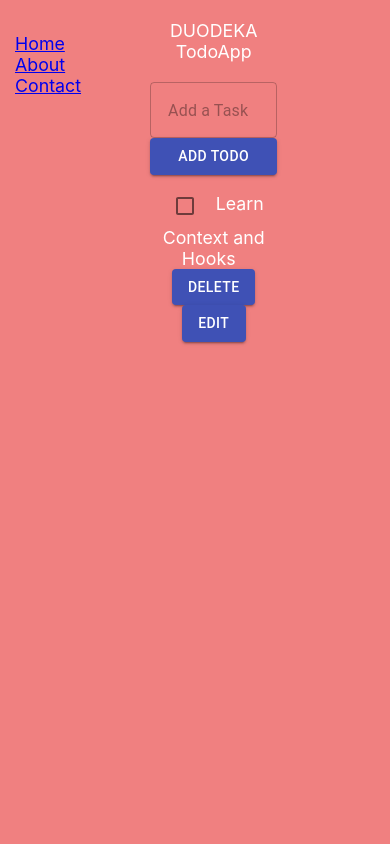
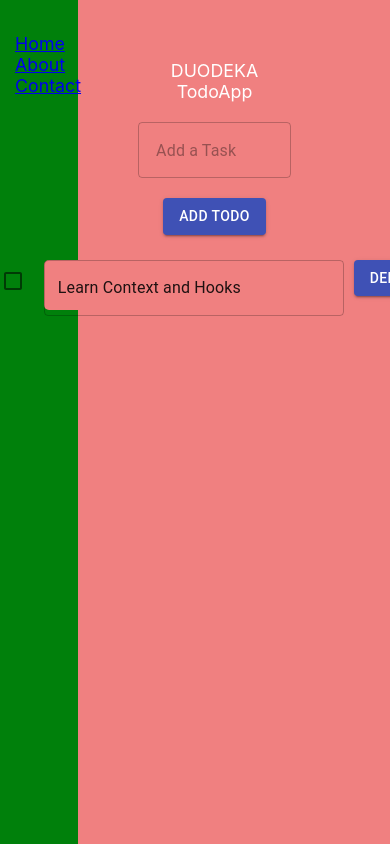
Before and after one commit to kumkumsingh/todoapp, a React (Create React App) app: page / in a window 390 px wide. Shown: the top 844 px of the page. Built offline with nearby package versions, Linux system fonts and the light colour scheme.

Commit message:
added some css for media query

```diff
--- a/src/App.css
+++ b/src/App.css
@@ -1,28 +1,42 @@
 
-@media (prefers-reduced-motion: no-preference) {
-
+@media screen and (max-width:888px ) {
+ .App-header{
+   width:100%
+ }
+ div.flexColumns:nth-of-type(1) {
+   width: 20%;
+ }
+ div.flexColumns:nth-of-type(2) {
+ width:70%;
+ }
+ div.flexColumns:nth-of-type(3) {
+   width:10%
+ }
 }
 
 .App-header {
   background-color:lightcoral;
-  min-height: 100vh;
+  /* min-height: 100vh; */
   display: flex;
   flex-direction: row;
   font-size: calc(10px + 2vmin);
   color: white;
+  width:100%;
 }
 
 div.flexColumns:nth-of-type(1) {
- flex: none;
- width: 150px;
+ flex: 2;
+ /* width: 150px; */
+ justify-content: center;
 }
 
 div.flexColumns:nth-of-type(2) {
   flex: 7;
+  text-align: center;
  }
  div.flexColumns:nth-of-type(3) {
-  flex: none;
-  width: 150px;
+  flex: 1;
+  /* width: 150px; */
  }
 .App-link {
   color: #61dafb;
@@ -30,15 +44,40 @@ div.flexColumns:nth-of-type(2) {
 
 .TodoList {
  display: flex;
+ padding: 50px;
  flex-direction: column;
  text-align: center;
 }
-.TodoListText {
- padding: 20px;
+
+.TodoListRow1 {
+  padding: 10px;
 }
 
+.TodoListRow2 {
+  padding: 10px;
+}
+.TodoListRow3 {
+  padding: 10px;
+}
 .spaceList {
   padding: 10px;
+  display: flex;
+  justify-content: center;
+  flex-direction: row;
+  text-align: center;
+}
+.spaceListCol1 {
+  padding: 5px;
+
+}
+.spaceListCol2 {
+  padding: 5px;
+}
+.spaceListCol3 {
+  padding: 5px;
+}
+.nav {
+  background-color: rgb(0, 128, 11);
 }
 .ul {
   padding: 10px;
@@ -48,18 +87,11 @@ div.flexColumns:nth-of-type(2) {
   height:1000px;
 
 }
-#todo-results div{
-  display:inline;
-  margin:10px;
-
+.list{
+  color: #fff;
+  width: 300px;
+  margin: 20px auto;
+  height: 50px;
+  background-color: lightcoral;
+  border-radius: 5px;
 }
-/* .li {
-  display: inline-block;
-  margin: 0 10px;
-}
-.firstChild {
-   align-self: flex-start;
-}
-.secondChild {
-   align-self: flex-end;
-} */
--- a/src/App.js
+++ b/src/App.js
@@ -12,9 +12,11 @@ function App() {
     <BrowserRouter>
       <div className="App-header">
         <div className="flexColumns"><NavBar> </NavBar></div>
-        <div className="flexColumns"><Route path="/" exact component={Home} /></div>
-        <div className="flexColumns"><Route path="/about" exact component={About} /></div>
-        <div className="flexColumns"><Route path="/contact" exact component={Contact} /></div>
+        <div className="flexColumns">
+             <Route path="/" exact component={Home} />
+             <Route path="/about" exact component={About} />
+             <Route path="/contact" exact component={Contact} />
+        </div>
         <div className="flexColumns"></div>
       </div>
     </BrowserRouter>
--- a/src/components/TodoList.js
+++ b/src/components/TodoList.js
@@ -1,26 +1,22 @@
 import React, { useState } from "react";
 import { TodoState } from "../contexts/Todo";
-import Button from "@material-ui/core/Button";
-import Checkbox from "@material-ui/core/Checkbox";
-import TextField from "@material-ui/core/TextField";
+import Button from '@material-ui/core/Button';
+import Checkbox from '@material-ui/core/Checkbox';
+import TextField from '@material-ui/core/TextField';
 // Create a shorthand Hook for using the GlobalState
 const useTodoState = () => React.useContext(TodoState);
 
 export default function TodoList() {
   const todos = useTodoState();
-  const [newTodo, setNewTodo] = useState({
-    title: "",
-    completed: false,
-    editItem: false
-  });
+  const [newTodo, setNewTodo] = useState({ title: "", completed: false });
   // Create a function which mutates GlobalState
   function addNewTodo(e) {
-    console.log("checking adding task", e.target.value);
+
     setNewTodo({ title: e.target.value });
+
   }
-  //function to add new todos to the globa todoState
+
   function handleSubmit() {
-    console.log("submitting");
     TodoState.set({
       todos: [...todos, { ...newTodo, id: todos.length + 1 }]
     });
@@ -34,25 +30,23 @@ export default function TodoList() {
     });
   }
   //Edit a Todo and modifying the state
-  function updateTodo(id) {
-    const filteredItems = todos.filter(todo => todo.id !== id);
-    const findItem = todos.find(todo => todo.id === id);
+  function updateTodo(title, id) {
+    todos.map(todo => {
+      if (todo.id === id) {
+        todo.title = title;
+      }
+      return todo;
+    });
     TodoState.set({
-      todos: filteredItems
+      todos
     });
-    setNewTodo({ title: findItem.title,
-        editItem:true
-    });
-
-    console.log("checking edited todo", todos);
   }
   //Mark todo as completed
   function completedTodo(id) {
     todos.map(todo => {
       if (todo.id === id) {
-        const done = !todo.completed;
+        let done = !todo.completed;
         todo.completed = done;
-        console.log("checking after todo is marked as completed", done);
       }
 
       return todo;
@@ -63,42 +57,43 @@ export default function TodoList() {
   }
   return (
     <div className="TodoList">
-      <div className="TodoListText">DUODEKA TodoApp</div>
+        <div className="TodoListRow1">DUODEKA TodoApp</div>
+        <div className="TodoListRow2">
             <TextField
                 placeholder=" Add a Task"
                 value={newTodo.title}
                 name="title"
                 onChange={addNewTodo}
-        variant="outlined"
-      ></TextField>
+                variant="outlined">
+            </TextField>
+        </div>
+        <div className="TodoListRow3">
             <Button variant="contained" color="primary" onClick={handleSubmit}>
-        {newTodo.editItem ? 'Edit Todo':'Add Todo'}
+                Add Todo
             </Button>
+        </div>
       {todos.map(todo => {
         return (
-          <div className="spaceList" key={todo.id}>
-            <div id="todo-results">
+          <div className ="spaceList" key={todo.id}>
+                <div className ="spaceListCol1">
                     <Checkbox
                         type="checkbox"
                         onChange={() => completedTodo(todo.id)}
                         defaultChecked={todo.completed}
                         color="primary"
                     />
-              <div>{todo.title}</div>
-              <Button
-                variant="contained"
-                color="primary"
-                onClick={() => deleteTodo(todo.id)}
-              >
-                Delete
-              </Button>
-              <Button
-                variant="contained"
-                color="primary"
-                onClick={() => updateTodo(todo.id)}
-              >
-                Edit
-              </Button>
+                </div>
+                <div className ="spaceListCol2">
+                    <TextField
+                        value={todo.title}
+                        name="title"
+                        onChange={e => updateTodo(e.target.value, todo.id)}
+                        variant="outlined"
+                        className="list"
+                    ></TextField>
+                </div>
+                <div className ="spaceListCol3">
+                    <Button variant="contained" color="primary" onClick={() => deleteTodo(todo.id)}>Delete</Button>
                 </div>
           </div>
         );
```
Lines whose indentation alone changed are shown as unchanged.
